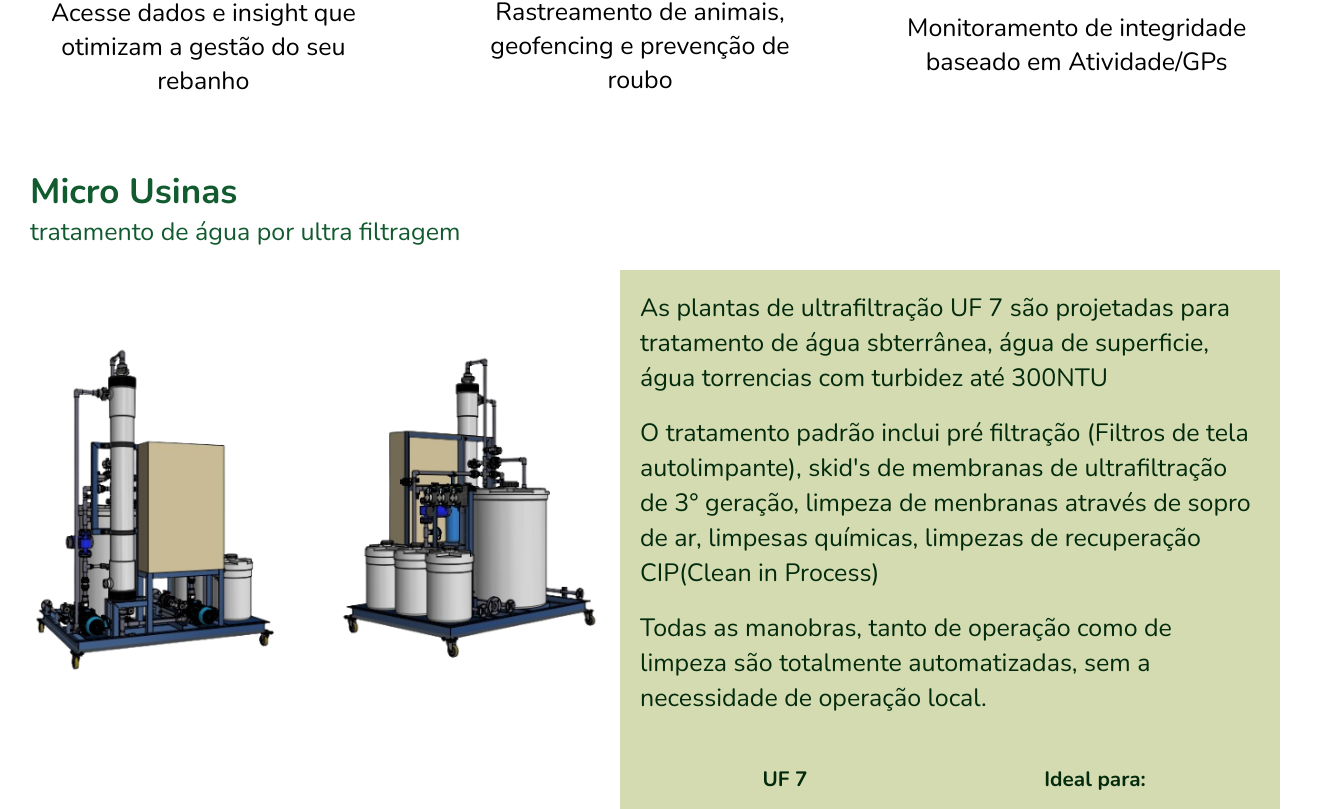
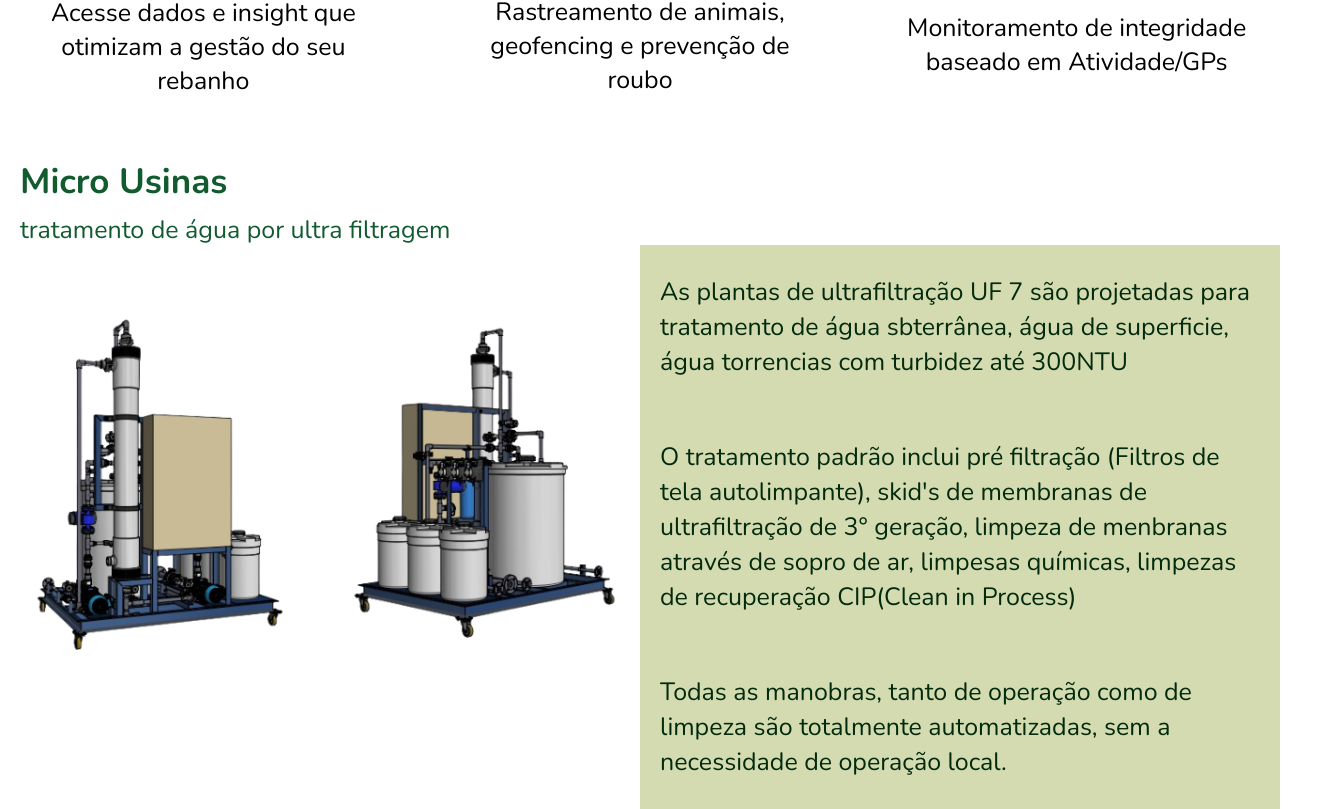
Before and after one commit to Pedroporto87/AgroTech, a React (Vite) app: page / in a window 1280 px wide. Shown: the part 4031-4840 px from the top of the page, 1340 px wide, since content can reach past the window. Built offline with nearby package versions, Linux system fonts and the light colour scheme.

Commit message:
ajustando layout microusinas

```diff
--- a/src/style/microUsinas.scss
+++ b/src/style/microUsinas.scss
@@ -1,18 +1,22 @@
-.usina-header{
+.usina-header {
     display: flex;
-    justify-content: flex-start;
-    align-items: flex-start;
-    padding: 30px;
-    color: rgb(17,91,47);
-    h1{
+    justify-content: flex-start; // Ajuste conforme necessário
+    align-items: flex-start; // Alinha verticalmente ao centro
+
+    width: 100%;
+    color: rgb(17, 91, 47);
+
+    h1 {
         font-size: 35px;
         margin-bottom: 10px;
+        padding: 20px 0 0 20px;
     }
-    p{
+
+    p {
         font-size: 25px;
         margin: 0;
-        padding: 0;
-        line-height: 15px;
+        padding: 0 0 0 20px;
+        line-height: 1.2; // Ajustado para melhorar a legibilidade
     }
 }
 
@@ -74,19 +78,20 @@
         align-items: flex-start;
         width: 50%;
         height: 100%;
-        padding: 20px;
         font-size: 25px;
         line-height: 35px;
 
         h1 {
           margin: 0;
           padding-bottom: 10px;
+          padding: 20px;
         }
 
         .usina-p {
           flex: 1; // Permite que esta seção ocupe o espaço disponível
           p {
             margin: 10px 0;
+            padding: 20px;
           }
         }
 
```
